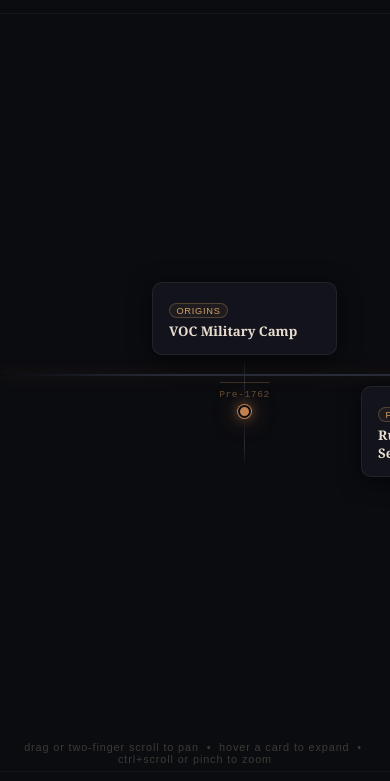
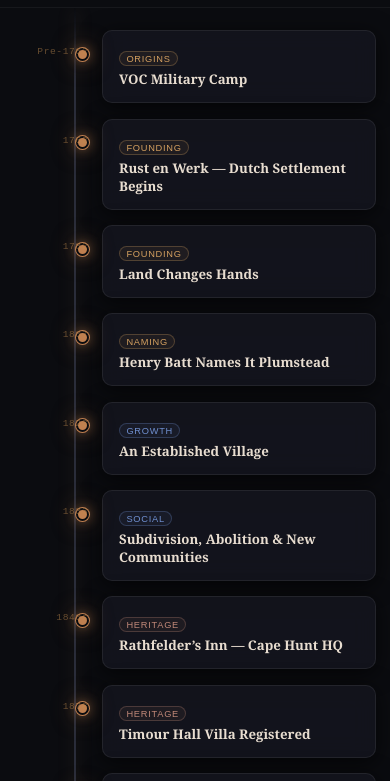
Before and after one commit to riyaadhowa/plumstead-timeline, a plain HTML site: page index.html in a window 390 px wide. Shown: the part 72-853 px from the top of the page. Drawn offline with Linux system fonts and the light colour scheme.

Commit message:
Implement mobile responsive styles and interactions for the timeline

```diff
--- a/index.html
+++ b/index.html
@@ -304,6 +304,103 @@
         font-style: italic;
         color: var(--ink-soft);
       }
+
+      /* ── Mobile vertical timeline ── */
+      @media (max-width: 768px) {
+        html, body {
+          height: auto;
+          overflow: auto;
+        }
+
+        header {
+          padding: 1rem 1rem 0.85rem;
+        }
+
+        .hint-bar {
+          font-size: 0.62rem;
+          padding: 0.3rem 0.6rem;
+        }
+
+        .viewport {
+          overflow-y: auto;
+          overflow-x: hidden;
+        }
+
+        .canvas {
+          position: relative;
+          width: 100%;
+          height: auto;
+          cursor: default;
+          transform: none !important;
+        }
+
+        .canvas.dragging {
+          cursor: default;
+        }
+
+        .timeline {
+          position: relative;
+          top: auto;
+          left: auto;
+          transform: none;
+          display: block;
+          width: 100%;
+          min-width: 0;
+          padding: 1.4rem 0.85rem 2.6rem;
+        }
+
+        .tl-line {
+          top: 0;
+          bottom: 0;
+          left: 4.6rem;
+          right: auto;
+          width: 2px;
+          height: auto;
+          transform: none;
+          background: linear-gradient(180deg, transparent, var(--line) 5%, var(--line) 95%, transparent);
+        }
+
+        .event,
+        .event:nth-child(odd),
+        .event:nth-child(even) {
+          position: relative;
+          display: block;
+          width: auto;
+          margin: 0 0 0.95rem 5.55rem;
+        }
+
+        .stem {
+          display: none;
+        }
+
+        .node {
+          position: absolute;
+          top: 1.1rem;
+          left: -1.62rem;
+        }
+
+        .line-year {
+          top: 1rem;
+          left: -0.9rem;
+          width: max-content;
+          transform: translateX(-100%);
+          border-top: 0;
+          padding-top: 0;
+          text-align: left;
+        }
+
+        .card,
+        .event.selected .card {
+          width: 100%;
+        }
+
+        .event:hover .card,
+        .event.selected .card,
+        .event:nth-child(odd):hover .card,
+        .event:nth-child(odd).selected .card {
+          transform: none;
+        }
+      }
     </style>
   </head>
   <body>
@@ -535,6 +632,7 @@
       /* ── Build DOM ── */
       var tl = document.getElementById("timeline");
       var cols = [];
+      var mobileView = window.matchMedia("(max-width: 768px)");
 
       events.forEach(function (ev) {
         var col = document.createElement("div");
@@ -563,6 +661,14 @@
         });
         col.addEventListener("click", function (e) {
           e.stopPropagation();
+          if (!mobileView.matches) return;
+
+          if (col.classList.contains("selected")) {
+            col.classList.remove("selected");
+            closeCard(col);
+          } else {
+            selectCol(col);
+          }
         });
 
         tl.appendChild(col);
```
